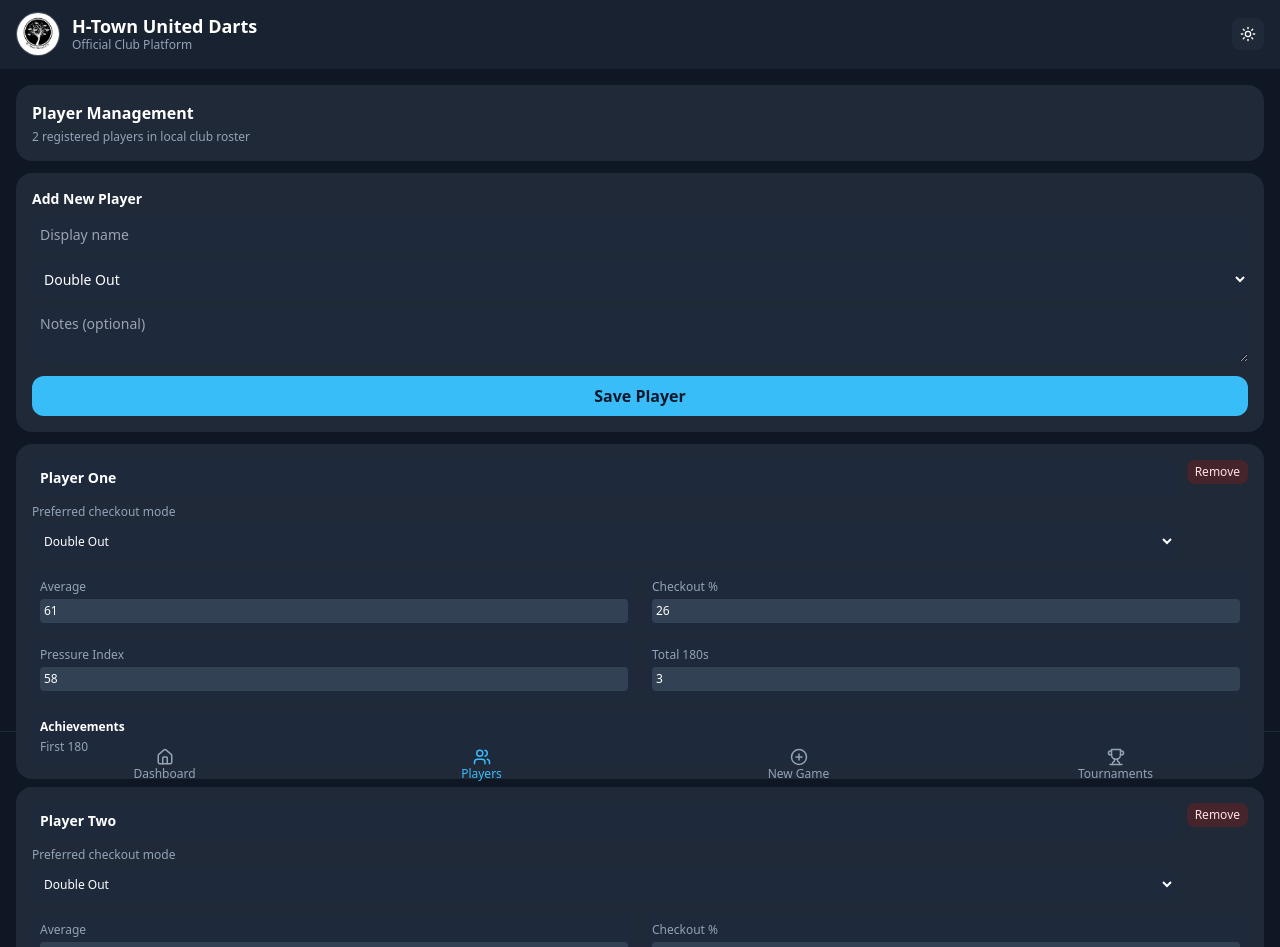
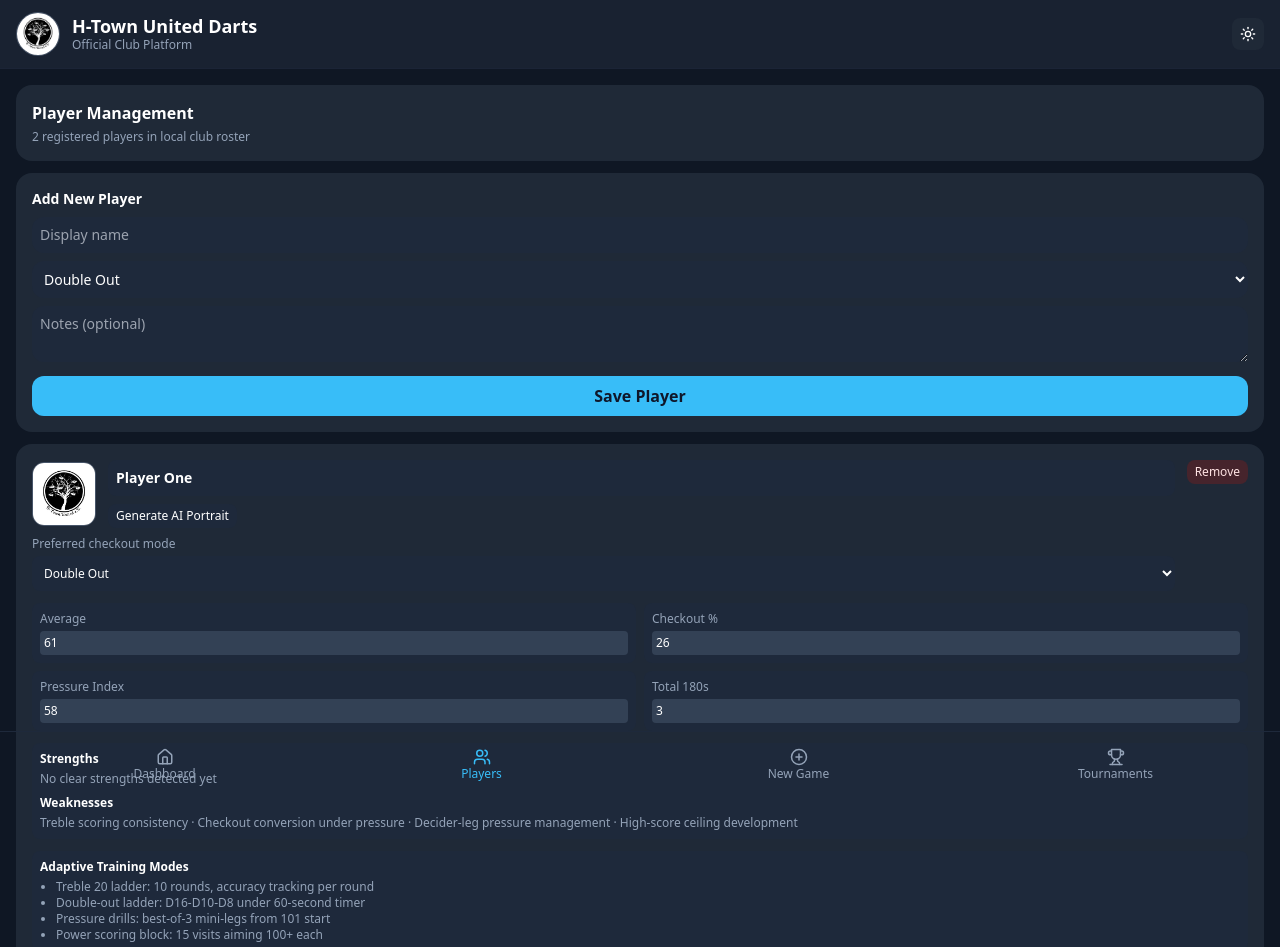
Before and after one commit to Martin-Mue/H-Town-United-Dartsapp-byClawdbot, a React (Vite) app in the folder frontend/: page /players in a window 1280 px wide. Shown: the top 947 px of the page. Built offline with nearby package versions, Linux system fonts and the light colour scheme.

Commit message:
feat: add adaptive training insights and AI portrait generation to player profiles

```diff
--- a/frontend/src/features/dashboard/DashboardPage.tsx
+++ b/frontend/src/features/dashboard/DashboardPage.tsx
@@ -16,6 +16,9 @@ type ManagedPlayer = {
   displayName: string;
   preferredCheckoutMode: 'SINGLE_OUT' | 'DOUBLE_OUT' | 'MASTER_OUT';
   notes: string;
+  currentAverage?: number;
+  checkoutPercentage?: number;
+  pressurePerformanceIndex?: number;
 };
 
 const PLAYER_STORAGE_KEY = 'htown-players';
@@ -127,6 +130,15 @@ export function DashboardPage() {
       </article>
 
       <article className="rounded-2xl card-bg p-4 shadow-lg shadow-black/20">
+        <h3 className="text-sm font-semibold">Training Focus Today</h3>
+        <ul className="mt-2 list-disc pl-4 text-xs muted-text space-y-1">
+          <li>Checkout pressure sessions: {managedPlayers.filter((p) => Number(p.checkoutPercentage ?? 0) < 30).length} players</li>
+          <li>Scoring consistency drills: {managedPlayers.filter((p) => Number(p.currentAverage ?? 0) < 60).length} players</li>
+          <li>Clutch drills: {managedPlayers.filter((p) => Number(p.pressurePerformanceIndex ?? 0) < 65).length} players</li>
+        </ul>
+      </article>
+
+      <article className="rounded-2xl card-bg p-4 shadow-lg shadow-black/20">
         <h3 className="text-sm font-semibold">Average Progression</h3>
         <div className="mt-3">
           <AverageTrendChart values={[54, 58, 61, 60, 66, 68, 71]} />
--- a/frontend/src/features/players/PlayersPage.tsx
+++ b/frontend/src/features/players/PlayersPage.tsx
@@ -11,11 +11,12 @@ type ManagedPlayer = {
   checkoutPercentage: number;
   pressurePerformanceIndex: number;
   total180s: number;
+  avatarUrl: string;
 };
 
 const STORAGE_KEY = 'htown-players';
 
-/** Lists and manages player profiles and performance context. */
+/** Lists and manages player profiles, weaknesses/strengths, and adaptive training outcomes. */
 export function PlayersPage() {
   const [players, setPlayers] = useState<ManagedPlayer[]>(() => {
     const raw = window.localStorage.getItem(STORAGE_KEY);
@@ -30,6 +31,7 @@ export function PlayersPage() {
           checkoutPercentage: 26,
           pressurePerformanceIndex: 58,
           total180s: 3,
+          avatarUrl: '',
         },
         {
           id: 'p2',
@@ -40,6 +42,7 @@ export function PlayersPage() {
           checkoutPercentage: 22,
           pressurePerformanceIndex: 51,
           total180s: 1,
+          avatarUrl: '',
         },
       ];
     }
@@ -55,6 +58,7 @@ export function PlayersPage() {
         checkoutPercentage: Number(entry.checkoutPercentage ?? 20),
         pressurePerformanceIndex: Number(entry.pressurePerformanceIndex ?? 50),
         total180s: Number(entry.total180s ?? 0),
+        avatarUrl: entry.avatarUrl ?? '',
       }));
     } catch {
       return [];
@@ -87,6 +91,7 @@ export function PlayersPage() {
         checkoutPercentage: 20,
         pressurePerformanceIndex: 50,
         total180s: 0,
+        avatarUrl: '',
       },
     ];
 
@@ -102,6 +107,14 @@ export function PlayersPage() {
 
   const patchPlayer = (playerId: string, patch: Partial<ManagedPlayer>) => {
     persist(players.map((player) => (player.id === playerId ? { ...player, ...patch } : player)));
+  };
+
+  const generatePortrait = (player: ManagedPlayer) => {
+    const prompt = encodeURIComponent(
+      `professional darts athlete portrait, dark sports arena lighting, ${player.displayName}, high detail, realistic`,
+    );
+    const imageUrl = `https://image.pollinations.ai/prompt/${prompt}?width=512&height=512&seed=${player.id}`;
+    patchPlayer(player.id, { avatarUrl: imageUrl });
   };
 
   return (
@@ -140,15 +153,35 @@ export function PlayersPage() {
       </div>
 
       <div className="space-y-2">
-        {players.map((player) => (
+        {players.map((player) => {
+          const analysis = analyzePlayer(player);
+          const trainingPlan = buildAdaptiveTrainingPlan(player, analysis);
+
+          return (
             <article key={player.id} className="rounded-2xl card-bg p-4 space-y-3">
               <div className="flex items-start justify-between gap-3">
+                <div className="w-full">
+                  <div className="flex items-center gap-3">
+                    <img
+                      src={player.avatarUrl || '/branding/h-town-united-logo-tree.jpg'}
+                      alt={`${player.displayName} portrait`}
+                      className="h-16 w-16 rounded-xl border border-slate-600 object-cover"
+                    />
                     <div className="w-full">
                       <input
                         value={player.displayName}
                         onChange={(event) => patchPlayer(player.id, { displayName: event.target.value })}
                         className="w-full rounded-lg bg-slate-800 p-2 text-sm font-semibold"
                       />
+                      <button
+                        onClick={() => generatePortrait(player)}
+                        className="mt-2 rounded-lg bg-slate-800 px-2 py-1 text-xs"
+                      >
+                        Generate AI Portrait
+                      </button>
+                    </div>
+                  </div>
+
                   <p className="text-xs muted-text mt-2">Preferred checkout mode</p>
                   <select
                     value={player.preferredCheckoutMode}
@@ -192,11 +225,28 @@ export function PlayersPage() {
               </div>
 
               <div className="rounded-lg bg-slate-800 p-2 text-xs">
+                <p className="font-semibold">Strengths</p>
+                <p className="muted-text mt-1">{analysis.strengths.join(' · ') || 'No clear strengths detected yet'}</p>
+                <p className="font-semibold mt-2">Weaknesses</p>
+                <p className="muted-text mt-1">{analysis.weaknesses.join(' · ') || 'No major weaknesses detected'}</p>
+              </div>
+
+              <div className="rounded-lg bg-slate-800 p-2 text-xs">
+                <p className="font-semibold">Adaptive Training Modes</p>
+                <ul className="mt-1 list-disc pl-4 muted-text">
+                  {trainingPlan.map((entry) => (
+                    <li key={entry}>{entry}</li>
+                  ))}
+                </ul>
+              </div>
+
+              <div className="rounded-lg bg-slate-800 p-2 text-xs">
                 <p className="font-semibold">Achievements</p>
                 <p className="muted-text mt-1">{resolveAchievements(player).join(' · ') || 'No achievements unlocked yet'}</p>
               </div>
             </article>
-        ))}
+          );
+        })}
 
         {players.length === 0 && (
           <p className="rounded-xl card-bg p-4 text-sm muted-text">No players yet. Add your first club member above.</p>
@@ -237,3 +287,55 @@ function resolveAchievements(player: ManagedPlayer): string[] {
   if (player.currentAverage >= 70) achievements.push('Gold Tier Average');
   return achievements;
 }
+
+function analyzePlayer(player: ManagedPlayer): { strengths: string[]; weaknesses: string[] } {
+  const strengths: string[] = [];
+  const weaknesses: string[] = [];
+
+  if (player.currentAverage >= 65) strengths.push('Scoring consistency');
+  else weaknesses.push('Treble scoring consistency');
+
+  if (player.checkoutPercentage >= 30) strengths.push('Reliable checkouts');
+  else weaknesses.push('Checkout conversion under pressure');
+
+  if (player.pressurePerformanceIndex >= 70) strengths.push('Strong pressure handling');
+  else weaknesses.push('Decider-leg pressure management');
+
+  if (player.total180s >= 10) strengths.push('High-impact scoring bursts');
+  else weaknesses.push('High-score ceiling development');
+
+  return { strengths, weaknesses };
+}
+
+function buildAdaptiveTrainingPlan(
+  player: ManagedPlayer,
+  analysis: { strengths: string[]; weaknesses: string[] },
+): string[] {
+  const plan: string[] = [];
+
+  if (analysis.weaknesses.includes('Treble scoring consistency')) {
+    plan.push('Treble 20 ladder: 10 rounds, accuracy tracking per round');
+  }
+
+  if (analysis.weaknesses.includes('Checkout conversion under pressure')) {
+    plan.push('Double-out ladder: D16-D10-D8 under 60-second timer');
+  }
+
+  if (analysis.weaknesses.includes('Decider-leg pressure management')) {
+    plan.push('Pressure drills: best-of-3 mini-legs from 101 start');
+  }
+
+  if (analysis.weaknesses.includes('High-score ceiling development')) {
+    plan.push('Power scoring block: 15 visits aiming 100+ each');
+  }
+
+  if (player.preferredCheckoutMode === 'MASTER_OUT') {
+    plan.push('Master out simulation: finish-only rounds with triple/double endings');
+  }
+
+  if (plan.length === 0) {
+    plan.push('Balanced maintenance: 20 minutes scoring + 20 minutes checkout');
+  }
+
+  return plan;
+}
```
Lines whose indentation alone changed are shown as unchanged.
